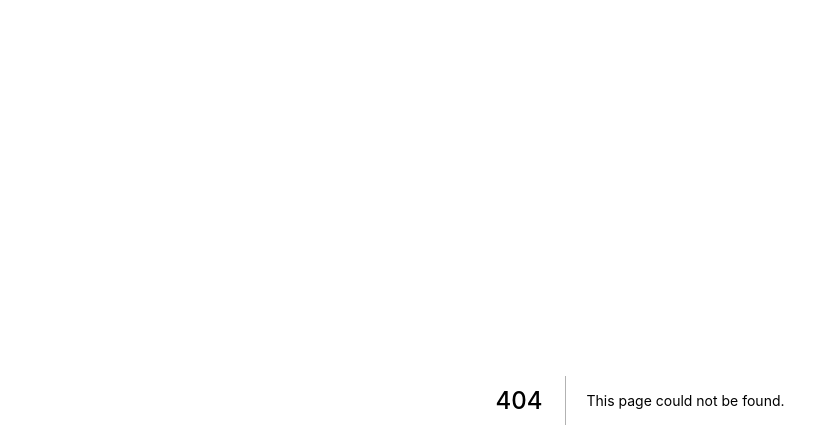
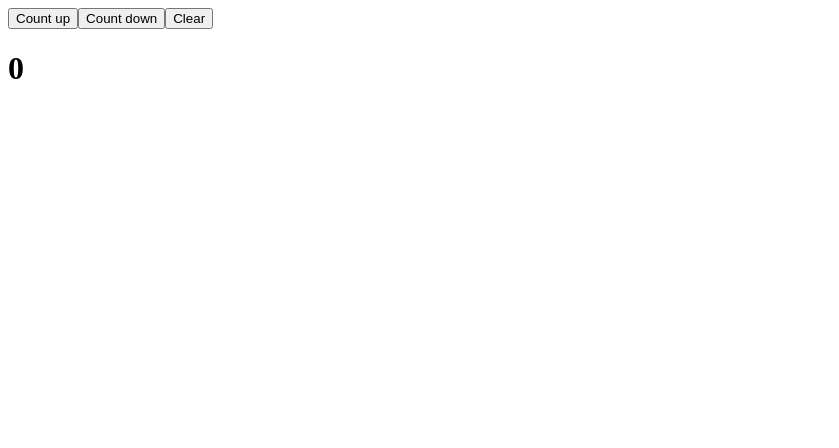
Before and after one commit to tigerscave/react-counter, a Next.js app: page /counter2 in a window 1280 px wide. Before the commit this address had no page. Shown: the top 448 px of the page, without its empty margins (0-839 px from the left). Built offline with nearby package versions, Linux system fonts and the light colour scheme.

Commit message:
feat: add new page for counter2

```diff
--- /dev/null
+++ b/pages/counter2.js
@@ -0,0 +1,25 @@
+import React from 'react';
+
+export class Counter extends React.Component {
+
+  constructor(props) {
+    super(props);
+    this.state = {
+      count: 0,
+    };
+  }
+
+  render(){
+    const { count } = this.state;
+    return (
+      <div>
+        <button>Count up</button>
+        <button>Count down</button>
+        <button>Clear</button>
+        <h1>{count}</h1>
+      </div>
+    );
+  }
+}
+
+export default Counter;
--- a/pages/index.js
+++ b/pages/index.js
@@ -1,4 +1,3 @@
-/* eslint-disable */
 import React from 'react';
 
 export class Index extends React.Component {
```
